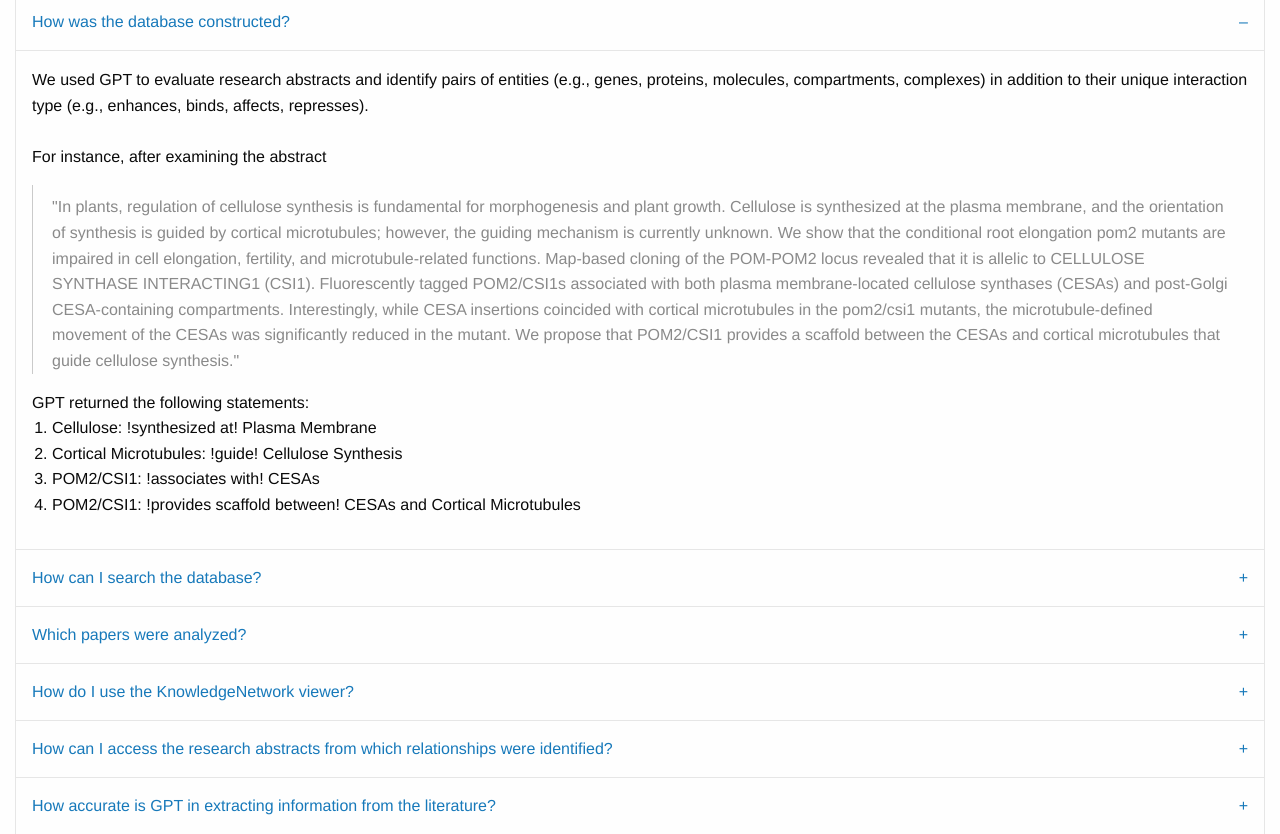
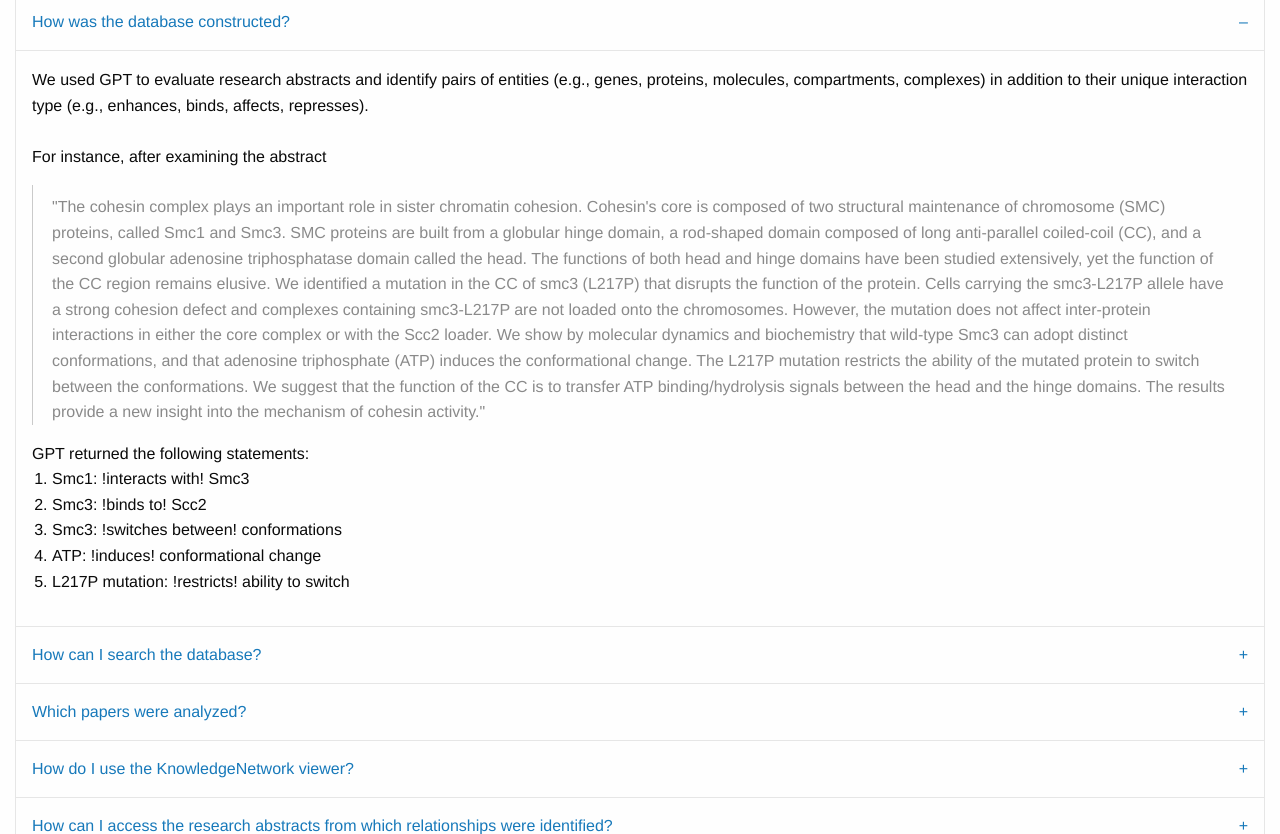
Before and after one commit to cyusong/humanconnectome, a Flask app: page /help in a window 1280 px wide, after a click on "How was the database constructed?". Shown: the part 240-1074 px from the top of the page. Run offline with Flask 2, Linux system fonts and the light colour scheme; some libraries are stand-ins or nearby versions.

Commit message:
updated help page

```diff
--- a/templates/base.html
+++ b/templates/base.html
@@ -31,7 +31,7 @@
                         margin-right: 20px; /* Adjust the margin as per your needs */
                       }
                     </style>
-                    <li class="list-item"> <img src="../static/3DGenomeConnectome_icon.png"> </li>
+                    <li class="list-item"> <img src="/static/3DGenomeConnectome_icon.png"> </li>
 
                     <li> <a href = "/"> Home </a> </li>
                     <li> <a href = "/catalogue"> Entities </a> </li>
--- a/templates/help.html
+++ b/templates/help.html
@@ -32,22 +32,25 @@
           <br> <br>
           For instance, after examining the abstract
           <blockquote>
-            "In plants, regulation of cellulose synthesis is fundamental for morphogenesis and plant growth.
-            Cellulose is synthesized at the plasma membrane, and the orientation of synthesis is guided by cortical
-            microtubules; however, the guiding mechanism is currently unknown. We show that the conditional root elongation
-            pom2 mutants are impaired in cell elongation, fertility, and microtubule-related functions. Map-based cloning of
-            the POM-POM2 locus revealed that it is allelic to CELLULOSE SYNTHASE INTERACTING1 (CSI1). Fluorescently tagged
-            POM2/CSI1s associated with both plasma membrane-located cellulose synthases (CESAs) and post-Golgi CESA-containing
-            compartments. Interestingly, while CESA insertions coincided with cortical microtubules in the pom2/csi1 mutants,
-            the microtubule-defined movement of the CESAs was significantly reduced in the mutant. We propose that POM2/CSI1 provides
-            a scaffold between the CESAs and cortical microtubules that guide cellulose synthesis."
+            "The cohesin complex plays an important role in sister chromatin cohesion. Cohesin's core is composed of two structural
+            maintenance of chromosome (SMC) proteins, called Smc1 and Smc3. SMC proteins are built from a globular hinge domain, a
+            rod-shaped domain composed of long anti-parallel coiled-coil (CC), and a second globular adenosine triphosphatase domain
+            called the head. The functions of both head and hinge domains have been studied extensively, yet the function of the CC
+            region remains elusive. We identified a mutation in the CC of smc3 (L217P) that disrupts the function of the protein.
+            Cells carrying the smc3-L217P allele have a strong cohesion defect and complexes containing smc3-L217P are not loaded
+            onto the chromosomes. However, the mutation does not affect inter-protein interactions in either the core complex or with
+            the Scc2 loader. We show by molecular dynamics and biochemistry that wild-type Smc3 can adopt distinct conformations, and
+            that adenosine triphosphate (ATP) induces the conformational change. The L217P mutation restricts the ability of the
+            mutated protein to switch between the conformations. We suggest that the function of the CC is to transfer ATP binding/hydrolysis
+            signals between the head and the hinge domains. The results provide a new insight into the mechanism of cohesin activity."
           </blockquote>
           GPT returned the following statements:
           <ol>
-            <li> Cellulose: !synthesized at! Plasma Membrane </li>
-            <li> Cortical Microtubules: !guide! Cellulose Synthesis </li>
-            <li> POM2/CSI1: !associates with! CESAs </li>
-            <li> POM2/CSI1: !provides scaffold between! CESAs and Cortical Microtubules </li>
+            <li> Smc1: !interacts with! Smc3 </li>
+            <li> Smc3: !binds to! Scc2 </li>
+            <li> Smc3: !switches between! conformations </li>
+            <li> ATP: !induces! conformational change </li>
+            <li> L217P mutation: !restricts! ability to switch </li>
           </ol>
         </p>
       </div>
@@ -56,10 +59,10 @@
       <a class = "accordion-title"> How can I search the database?  </a>
       <div class = "accordion-content" data-tab-content>
         <p>
-          Because PlantConnectome is built from processed abstracts, gene identifiers such as AT4G32410 may not be interpretable by GPT. Instead, search with
-          gene symbols (e.g., CESA1), as these are used in the literature.
+          Because 3D GenomeConnectome is built from processed abstracts, gene identifiers such as "HGNC: 11111 NCBI Gene: 8243 Ensembl: ENSG00000072501" may not be interpretable by GPT. Instead, search with
+          gene symbols (e.g., SMC1), as these are used in the literature.
           <br> <br>
-          You can also choose to search for <strong>terms</strong> mentioned in the abstracts (for instance, "proline", "cold", "root hair", etc.), <strong>author names</strong>, or <strong>PubMed IDs</strong>.
+          You can also choose to search for <strong>terms</strong> mentioned in the abstracts (for instance, "cohesin", "chromatin", etc.), <strong>author names</strong>, or <strong>PubMed IDs</strong>.
         </p>
       </div>
     </li>
@@ -67,7 +70,7 @@
       <a class = "accordion-title"> Which papers were analyzed?  </a>
       <div class = "accordion-content" data-tab-content>
         <p>
-          To ensure PlantConnectome reflects state-of-the-art knowledge, all research papers from which it derives were published <strong>after 2004</strong>. All articles from plant journals were downloaded, whereas non-plant-specific journals (e.g., PNAS, Cell, etc.) were harvested only for their publications examining plants.
+          To ensure 3D GenomeConnectome reflects state-of-the-art knowledge, all research papers from which it derives were published <strong>after 2008</strong>. Articles related to chromatin interactions and 3D genome organization were downloaded for the analysis.
         </p>
         <img src = "{{ url_for('static', filename = 'article.png') }}" style = "max-width: 50%;" alt = "My Image">
       </div>
```
Also changed, not shown: static/abstractanalysis.png, static/article.png.
